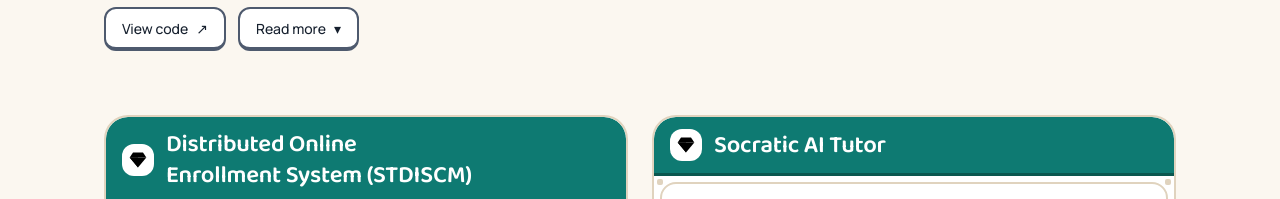
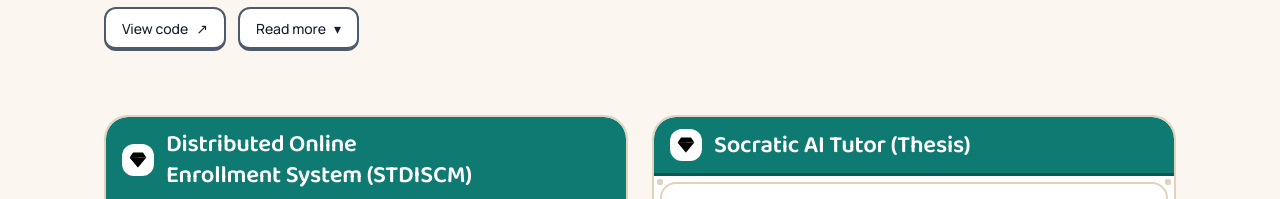
Before and after one commit to aspectfv/portfolio, a React (Vite) app: page / in a window 1280 px wide. Shown: the part 2640-2839 px from the top of the page. Built offline with nearby package versions, Linux system fonts and the light colour scheme; no server answers.

Commit message:
mark the thesis and CCAPDEV projects

```diff
--- a/src/content/projects.ts
+++ b/src/content/projects.ts
@@ -71,7 +71,7 @@ export const projects: readonly Project[] = [
   },
   {
     id: 'socratic-ai-tutor',
-    name: 'Socratic AI Tutor',
+    name: 'Socratic AI Tutor (Thesis)',
     tagline: 'An LLM tutor that diagnoses why a student’s code is wrong instead of just fixing it.',
     summary:
       'An agentic tutoring system that detects programming misconceptions through structured tool-calling, with educators in the loop governing what context the model is allowed to see.',
@@ -373,7 +373,7 @@ export const projects: readonly Project[] = [
   },
   {
     id: 'nexushub',
-    name: 'NexusHub',
+    name: 'NexusHub (CCAPDEV)',
     tagline:
       'A themed forum with rank progression, moderation tooling, and cascading data integrity.',
     summary:
```
